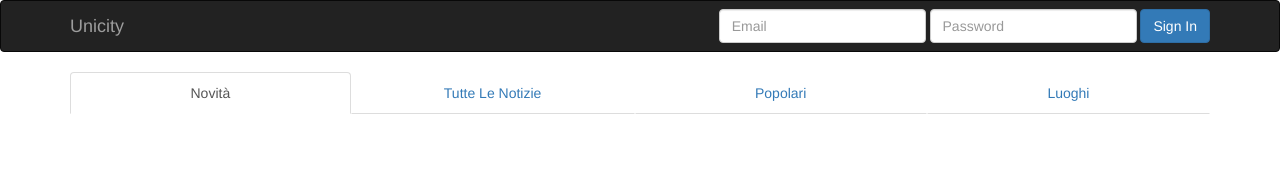
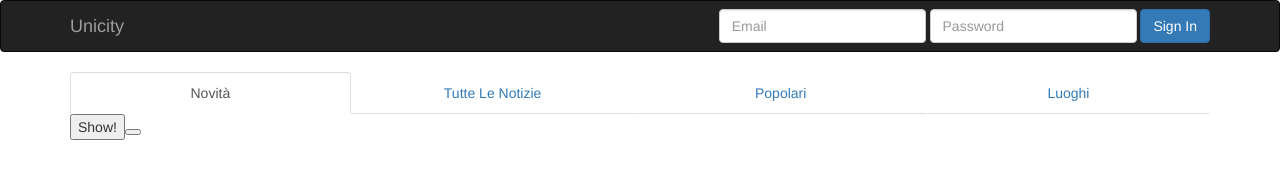
Before and after one commit to Svidon/SE2_16_170850_172252_P, a website: page pages/home.html in a window 1280 px wide. Drawn offline with nearby package versions, Linux system fonts and the light colour scheme.

Commit message:
Improvements on code

```diff
--- a/pages/home.html
+++ b/pages/home.html
@@ -36,5 +36,9 @@
 			</ul>
 		</div>
 
+		<div class="container">
+			<button action="parsing.js">Show!<button>
+		</div>
+
 	</body>
 </html>
```
